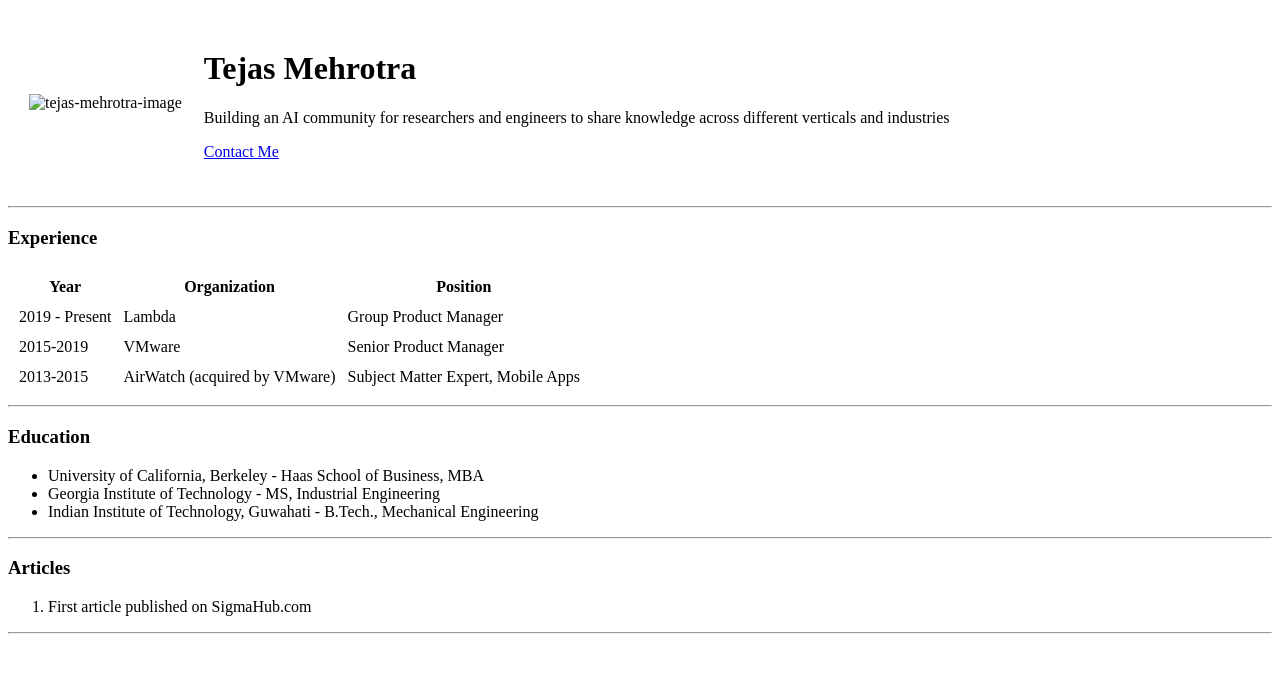
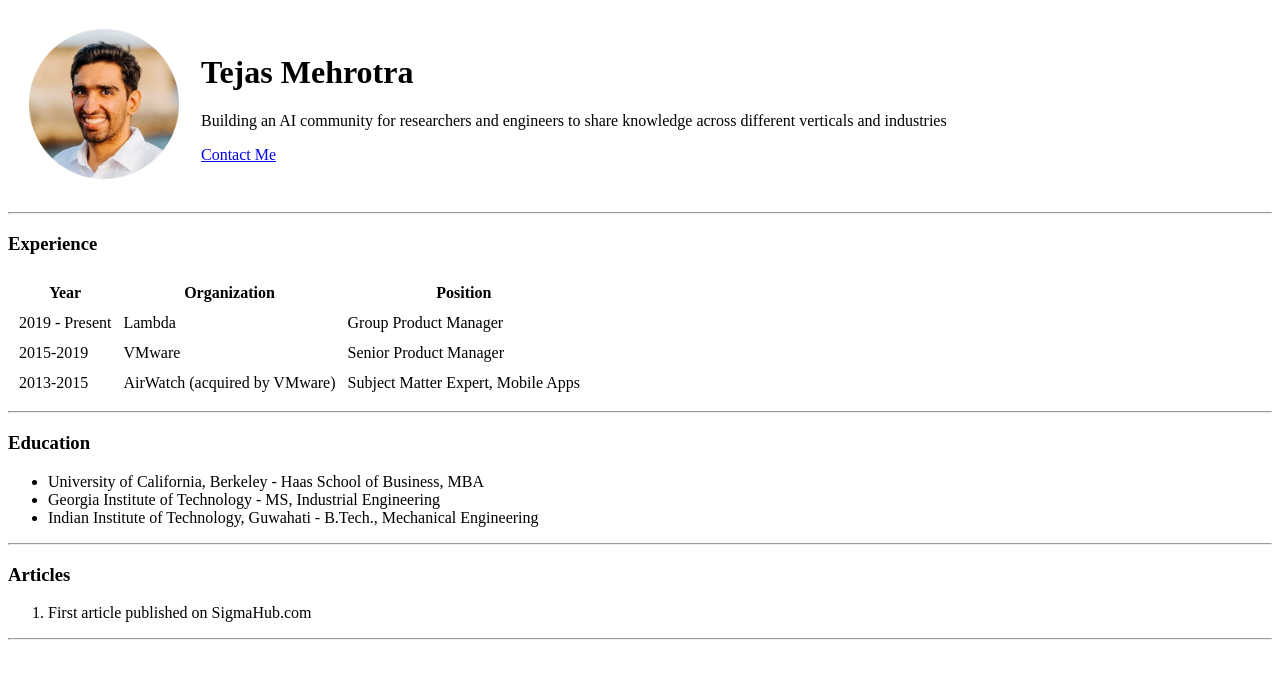
Before and after one commit to tejasmehrotra/cv, a plain HTML site: page index.html in a window 1280 px wide. Drawn offline with Linux system fonts and the light colour scheme.

Commit message:
Updating index.html

```diff
--- a/index.html
+++ b/index.html
@@ -10,7 +10,7 @@
   <table cellspacing="20">
     <tr>
       <td>
-        <img src="images/svCZFF5t_400x400-modified.png" width="150" height="150" alt="tejas-mehrotra-image">
+        <img src="svCZFF5t_400x400-modified.png" width="150" height="150" alt="tejas-mehrotra-image">
       </td>
       <td>
         <h1>Tejas Mehrotra</h1>
```
